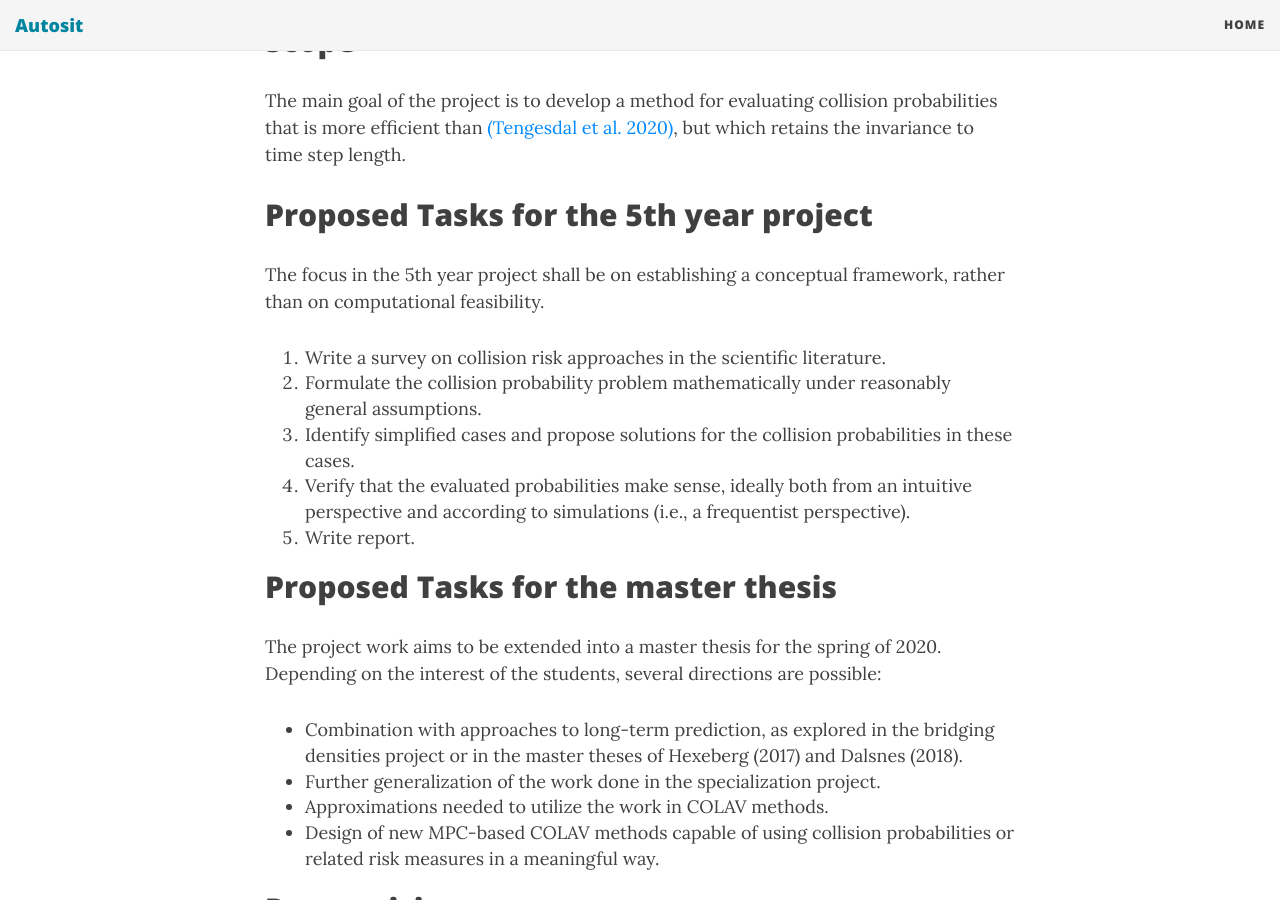
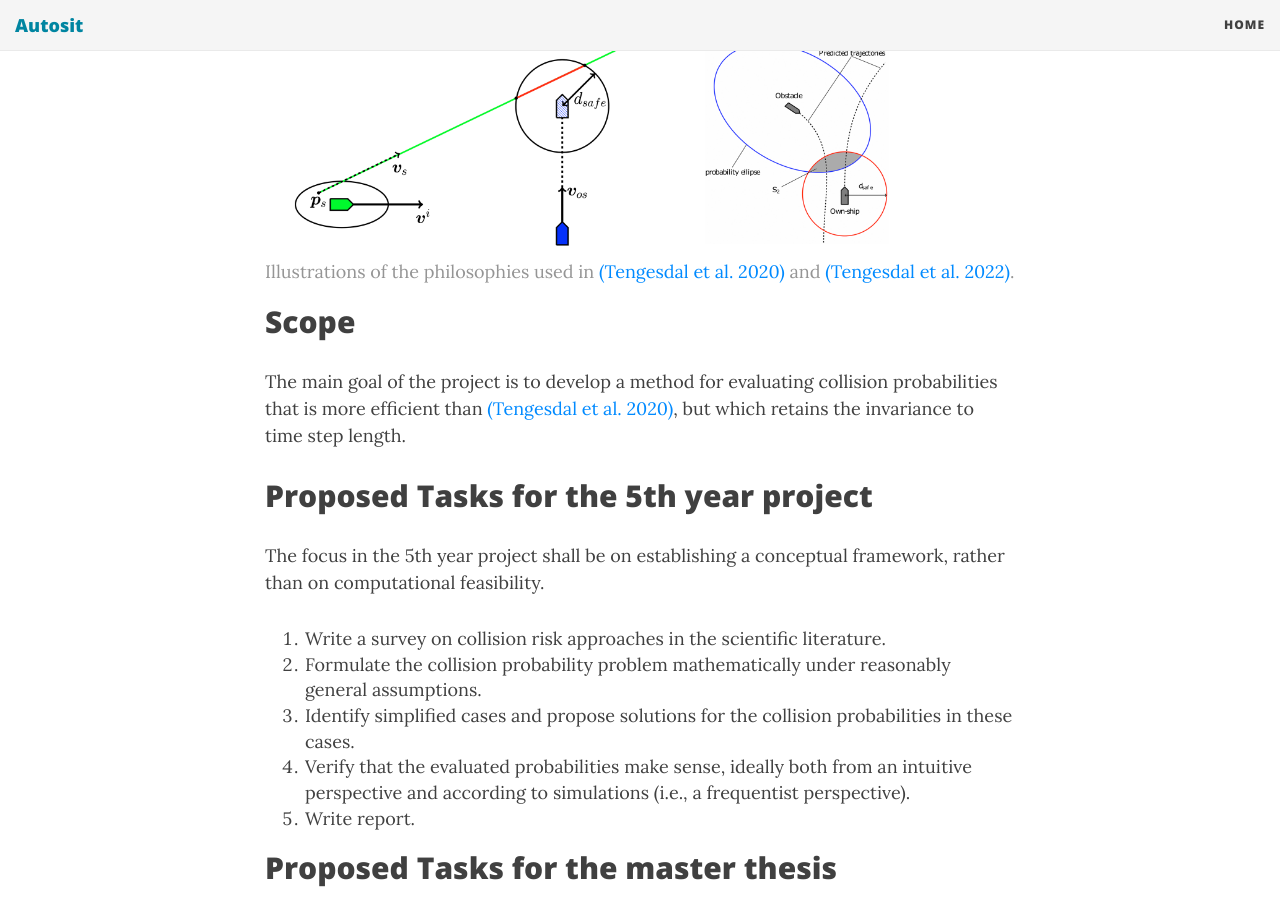
Before and after one commit to autosit/autosit.github.io, a Jekyll site: the page built from _posts/2019-04-25-colav-probabilities.md, in a window 1280 px wide and 900 px high, scrolled down 856 px. Built offline with Jekyll 4.4.1, drawn with Linux system fonts in a browser that asks for light colours; nearby versions of some CDN libraries.

Commit message:
figure in colav prob

```diff
--- a/_posts/2019-04-25-colav-probabilities.md
+++ b/_posts/2019-04-25-colav-probabilities.md
@@ -9,6 +9,9 @@ Risk evaluations are an obvious component of a collision avoidance (COLAV) syste
 In [(Tengesdal et al. 2020)] such probabilities were evaluated based on the assumption that the future trajectory of the obstacle ship can be modeled by a straight line motion. Then, the probability density function of the relative motion can be integrated over those initial states that would lead to a collision, to give the collision probability.  See also Example 5.4 in Page 80 in [the sensor fusion book] for a more elaborate explanation. The probabilities were used as input in the scenario-based model-prediction control (SB-MPC) COLAV method of [(Johansen et al. 2016)].
 
 A slightly different approach was taken in [(Tengesdal et al. 2022)]. Here, an instantaneous collision probability was evaluated by integrating the target ship probability density function over the ownship safety zone. The Cross-Entropy method was used to implement a more efficient Importance sampler. However, the instantaneous interpretation is problematic if one wants to accumulate the probability of collision over several segments in a trajectory, because the sample time will affect the result.
+
+|<img src="{{site.url}}/assets/colavprobs.png" width="650" > |
+| <span style="color:#959595">Illustrations of the philosophies used in  [(Tengesdal et al. 2020)] and [(Tengesdal et al. 2022)]. </span> |
 
 ## Scope
 The main goal of the project is to develop a method for evaluating collision probabilities that is more efficient than [(Tengesdal et al. 2020)], but which retains the invariance to time step length.
```
Also changed, not shown: assets/colavprobs.png (added).
